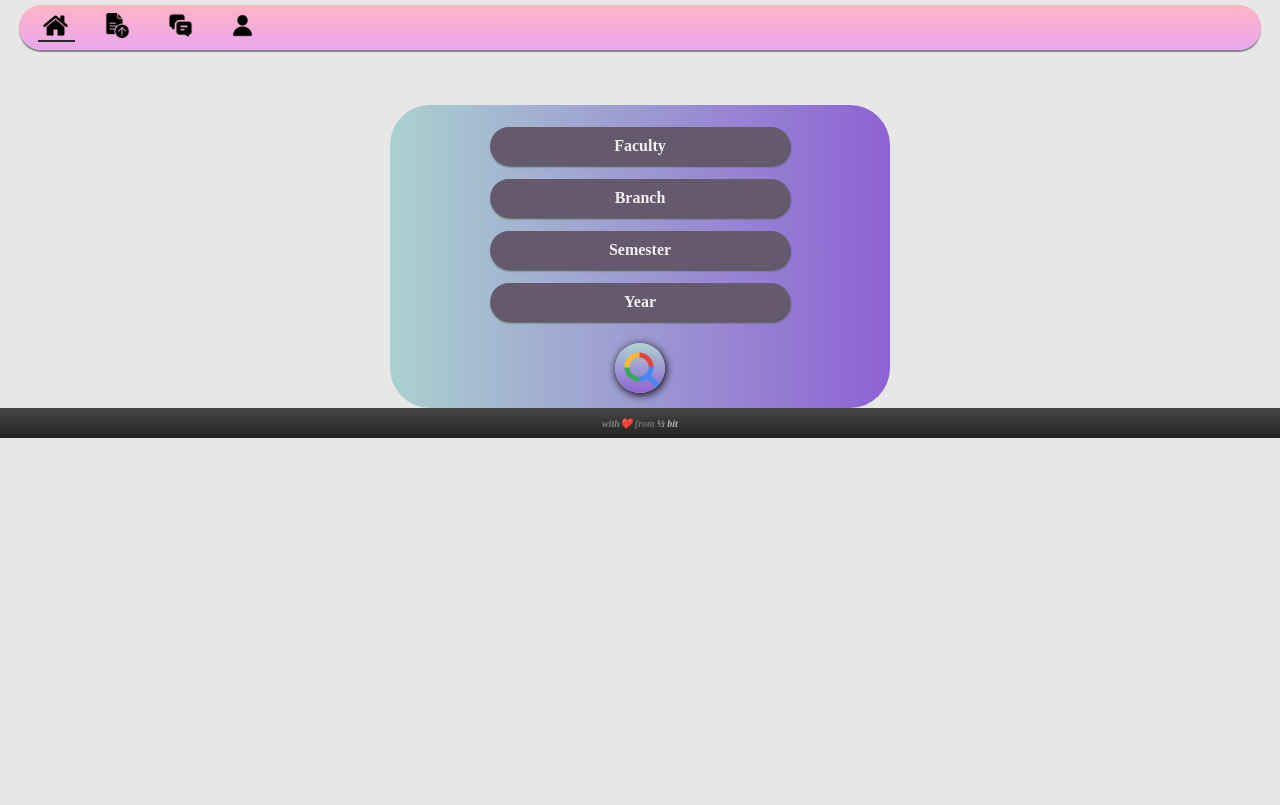
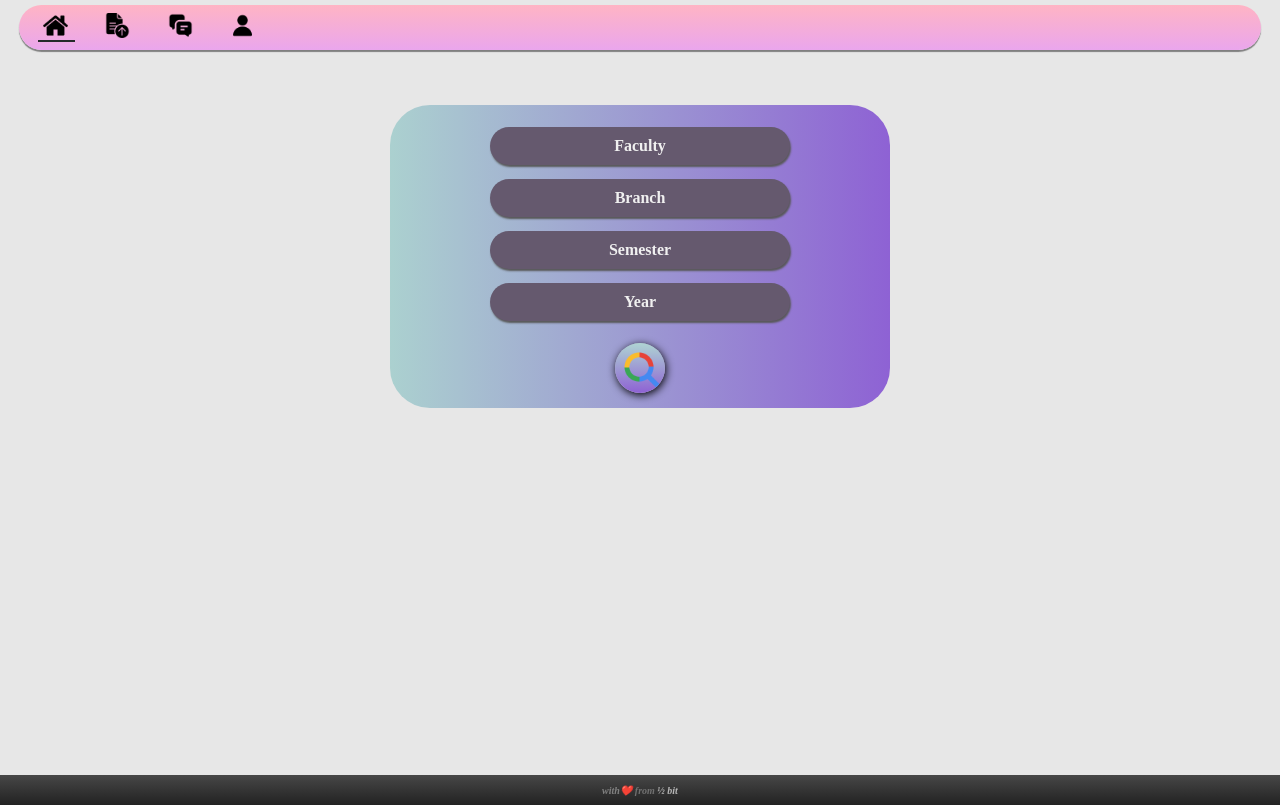
Before and after one commit to Shivamtiwari6393/kmcian_frontend, a React (Vite) app: page / in a window 1280 px wide. Built offline with nearby package versions, Linux system fonts and the light colour scheme.

Commit message:
fixed footer bug

```diff
--- a/index.html
+++ b/index.html
@@ -14,6 +14,7 @@
     <meta charset="UTF-8" />
     <meta name="viewport" content="width=device-width, initial-scale=1.0" />
     <script src="https://kit.fontawesome.com/9856d99464.js" crossorigin="anonymous"></script>
+    <link rel="stylesheet" href="index.css">
     <title>Kmclu Papers</title>
   </head>
   <body oncontextmenu = "return false">
--- a/src/App.css
+++ b/src/App.css
@@ -1,4 +1,5 @@
 .app{
     position: relative;
-    height: 100%;
+    padding-bottom: 25px;
+    min-height: 100vh;
 }
--- a/src/Styles/Card.css
+++ b/src/Styles/Card.css
@@ -11,6 +11,7 @@
   user-select: none;
   display: flex;
   justify-content: center;
+  margin-bottom: 10px;
 }
 .card-container .card-fields {
   padding: 15px;
--- a/src/Styles/Footer.css
+++ b/src/Styles/Footer.css
@@ -4,6 +4,7 @@
   position: absolute;
   height: 30px;
   width: 100%;
+  bottom: 0px;
   display: flex;
   align-items: center;
   justify-content: center;
--- a/src/index.css
+++ b/src/index.css
@@ -1,6 +1,6 @@
 body {
+  position: relative;
   background-color: rgb(231, 231, 231);
-  height: 100vh;
 }
 
 * {
```
